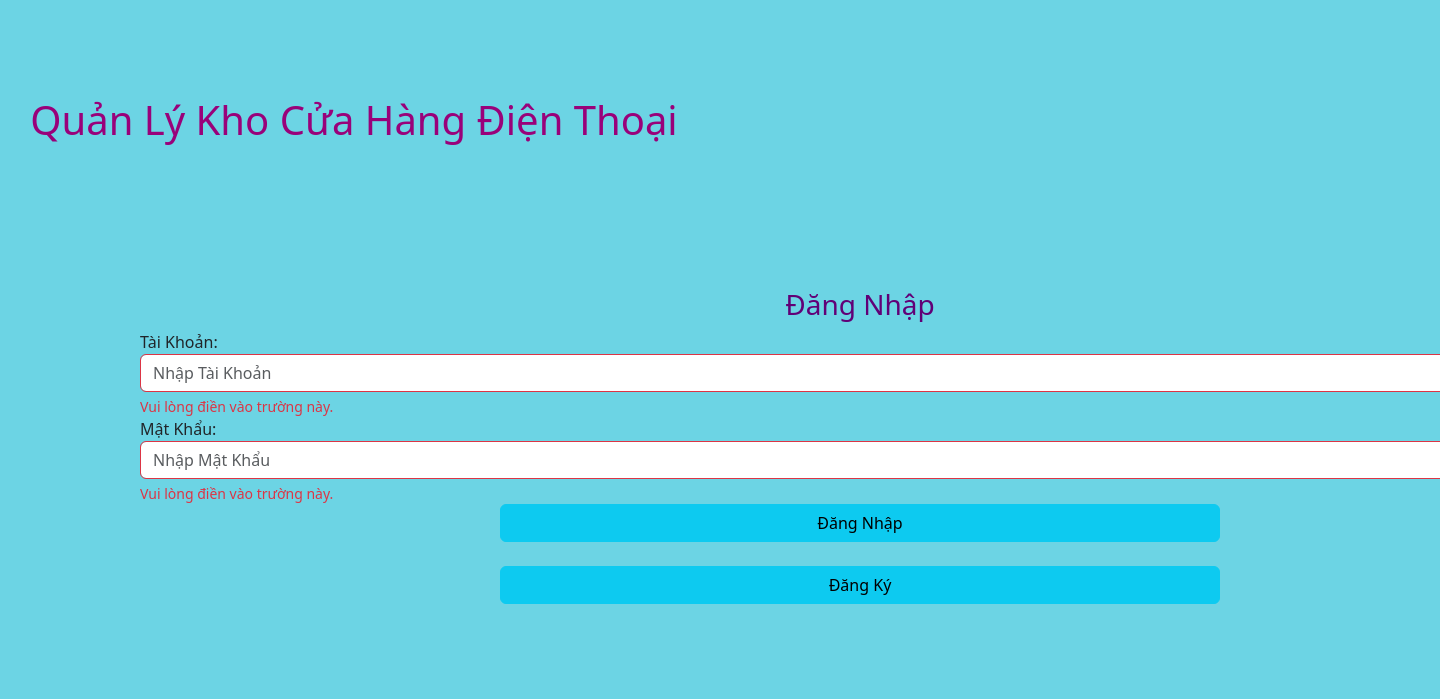
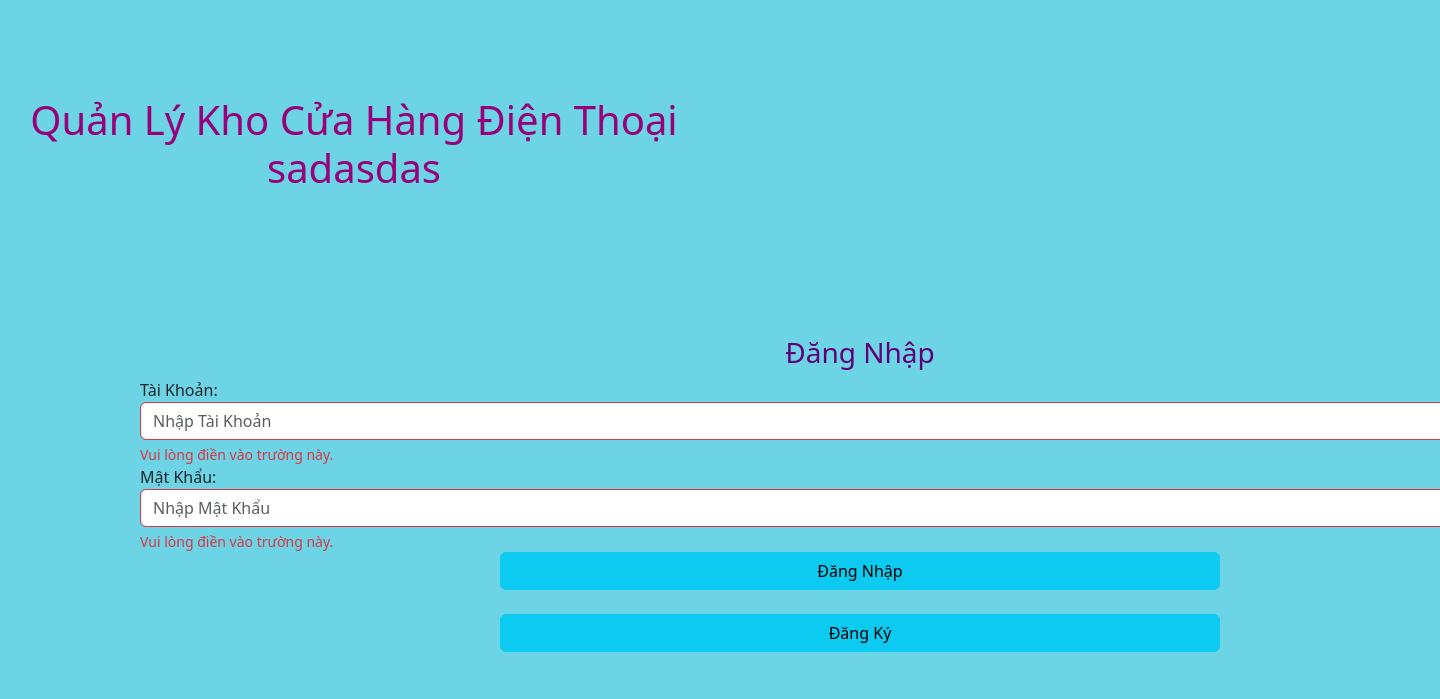
Before and after one commit to quanganh123/quanlykhoCHDT, a PHP site: page /code/ in a window 1440 px wide; the page is wider, and only the part inside the window is pictured. Shown: the top 699 px of that part. Run offline with PHP 8.4, Linux system fonts and the light colour scheme; some libraries are stand-ins or nearby versions.

Commit message:
Add index

```diff
--- a/index.php
+++ b/index.php
@@ -12,7 +12,7 @@
 <body>
     <div class="row">
         <div class="titledangnhap col-sm-6">
-            <h1 class="pt-5 my-5">Quản Lý Kho Cửa Hàng Điện Thoại</h1>
+            <h1 class="pt-5 my-5">Quản Lý Kho Cửa Hàng Điện Thoại sadasdas</h1>
         </div>
         <div class="fromdangnhap pt-5 my-5">
             <form action="/code/QLkhoCHDT/Treckdangnhap.php" class="was-validated" method="post">
```
